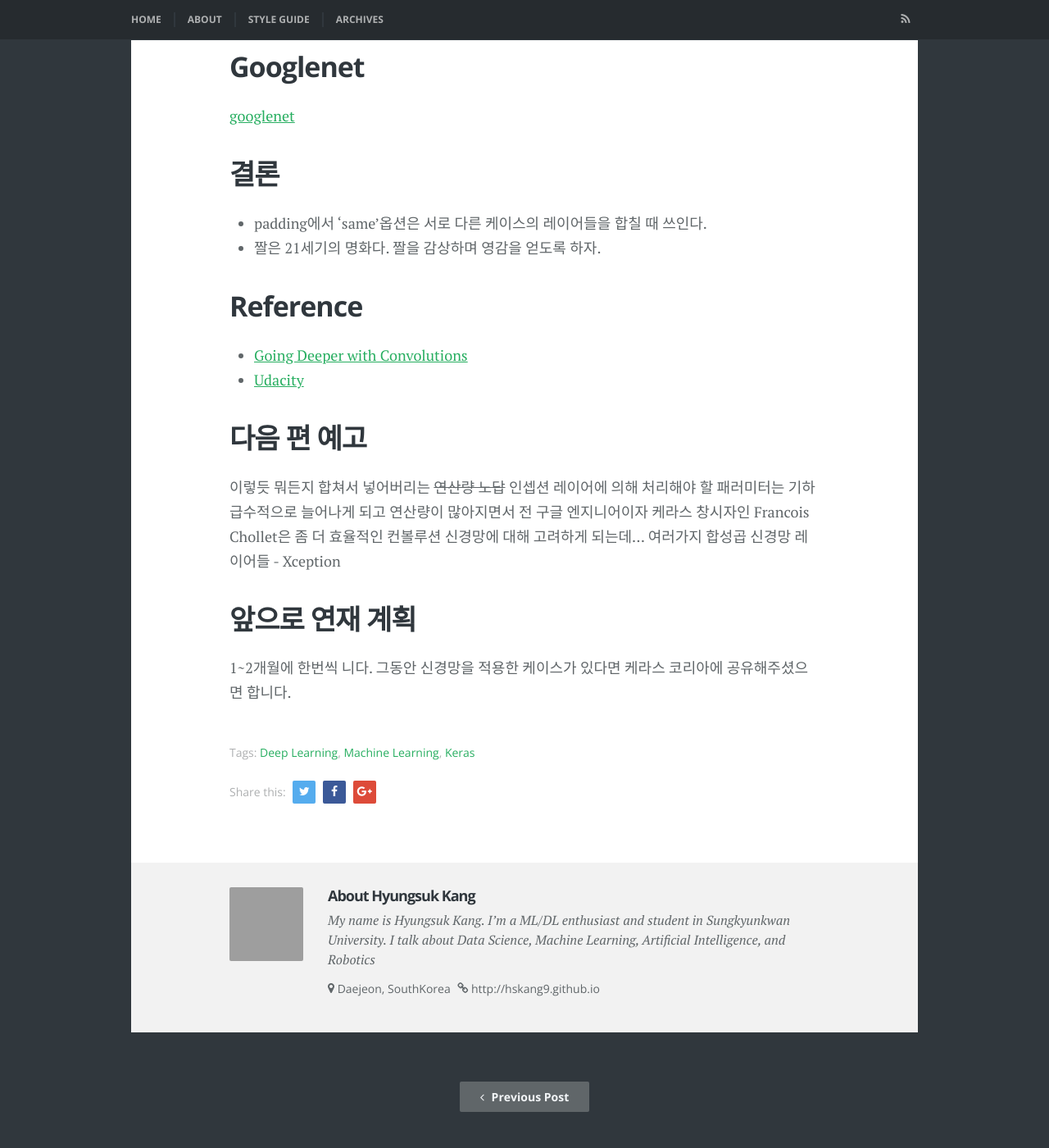
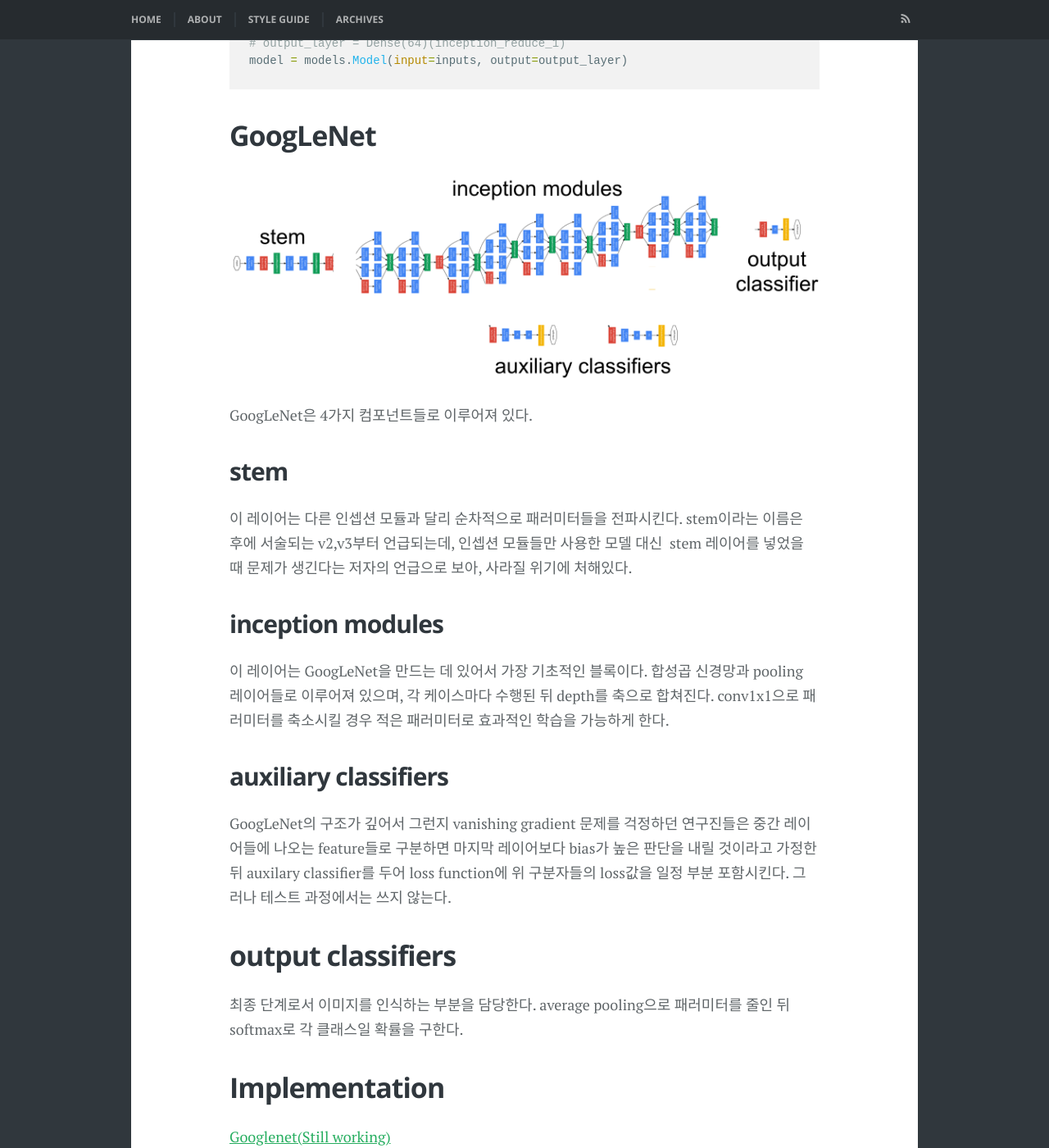
Before and after one commit to hskang9/hskang9.github.io, a Jekyll site: the page built from _posts/2017-11-24-Various_CNN_Layers.md, in a window 1280 px wide and 1400 px high, scrolled down 5244 px. Shown: the whole window at 82% size. Built offline with Jekyll 4.4.1, drawn with Linux system fonts in a browser that asks for light colours; some web fonts are replaced; comment, search, counter and statistics services are not loaded; some of the changed text lies outside the part shown; grey boxes are pictures that could not be loaded.

Commit message:
Update 2017-11-24-Various_CNN_Layers.md

````diff
--- a/_posts/2017-11-24-Various_CNN_Layers.md
+++ b/_posts/2017-11-24-Various_CNN_Layers.md
@@ -57,6 +57,8 @@ model = models.Model(input=inputs, output=output_layer)
 
 ### dimension reduction
 
+**Convolution1x1** 레이어를 이용하여 dimension을 줄여준다. 이를 실행한 결과 AlexNet보다 12배만큼 적은 패러미터로 훈련시킬 수 있었다.
+
 {% include image_caption.html imageurl="/images/posts/inception_block_reduce.png" title="" caption="Inception Module, naive version" %}
 
 ```python
@@ -86,24 +88,47 @@ inception_reduce_1 = inception_block(inputs, 64, 128, 32)
 # output_layer = Dense(64)(inception_reduce_1)
 model = models.Model(input=inputs, output=output_layer)
 ```
-## Googlenet
+## GoogLeNet
 
-[googlenet]()
+![Googlenet_components](/images/posts/googlenet_components.png)
+
+GoogLeNet은 4가지 컴포넌트들로 이루어져 있다.
+
+### stem
+
+이 레이어는 다른 인셉션 모듈과 달리 순차적으로 패러미터들을 전파시킨다. stem이라는 이름은 후에 서술되는 v2,v3부터 언급되는데, 인셉션 모듈들만 사용한 모델 대신  stem 레이어를 넣었을 때 문제가 생긴다는 저자의 언급으로 보아, 사라질 위기에 처해있다.
+
+### inception modules
+
+이 레이어는 GoogLeNet을 만드는 데 있어서 가장 기초적인 블록이다. 합성곱 신경망과 pooling 레이어들로 이루어져 있으며, 각 케이스마다 수행된 뒤 depth를 축으로 합쳐진다. conv1x1으로 패러미터를 축소시킬 경우 적은 패러미터로 효과적인 학습을 가능하게 한다.
+
+### auxiliary classifiers
+
+GoogLeNet의 구조가 깊어서 그런지 vanishing gradient 문제를 걱정하던 연구진들은 중간 레이어들에 나오는 feature들로 구분하면 마지막 레이어보다 bias가 높은 판단을 내릴 것이라고 가정한 뒤 auxilary classifier를 두어 loss function에 위 구분자들의 loss값을 일정 부분 포함시킨다. 그러나 테스트 과정에서는 쓰지 않는다.
+
+## output classifiers
+최종 단계로서 이미지를 인식하는 부분을 담당한다. average pooling으로 패러미터를 줄인 뒤 softmax로 각 클래스일 확률을 구한다.
+
+## Implementation
+
+[Googlenet(Still working)](https://github.com/hskang9/Googlenet)
+
 
 ## 결론
-- padding에서 'same'옵션은 서로 다른 케이스의 레이어들을 합칠 때 쓰인다.
+- padding에서 'same' 옵션은 서로 다른 케이스의 레이어들을 합칠 때 쓰인다.
 - 짤은 21세기의 명화다. 짤을 감상하며 영감을 얻도록 하자.
 
 
 ## Reference
 - [Going Deeper with Convolutions](https://arxiv.org/abs/1409.4842)
 - [Udacity](www.udacity.com)
+- [googlenet in keras](http://joelouismarino.github.io/blog_posts/blog_googlenet_keras.html)
 
 {% include advertisements.html %}
 
 ## 다음 편 예고
-이렇듯 뭐든지 합쳐서 넣어버리는 <strike>연산량 노답</strike> 인셉션 레이어에 의해 처리해야 할 패러미터는 기하급수적으로 늘어나게 되고 연산량이 많아지면서 전 구글 엔지니어이자 케라스 창시자인 Francois Chollet은 좀 더 효율적인 컨볼루션 신경망에 대해 고려하게 되는데...
+전 구글 엔지니어이자 케라스 창시자인 Francois Chollet은 좀 더 효율적으로 패러미터를 생성하는 합성곱 신경망에 대해 고려하게 되는데...
 여러가지 합성곱 신경망 레이어들 - Xception
 
 ## 앞으로 연재 계획
-1~2개월에 한번씩 니다. 그동안 신경망을 적용한 케이스가 있다면 케라스 코리아에 공유해주셨으면 합니다.
+1~2개월에 한번씩 올립니다. 그동안 신경망을 적용한 케이스가 있다면 케라스 코리아에 공유해주셨으면 합니다.
````
